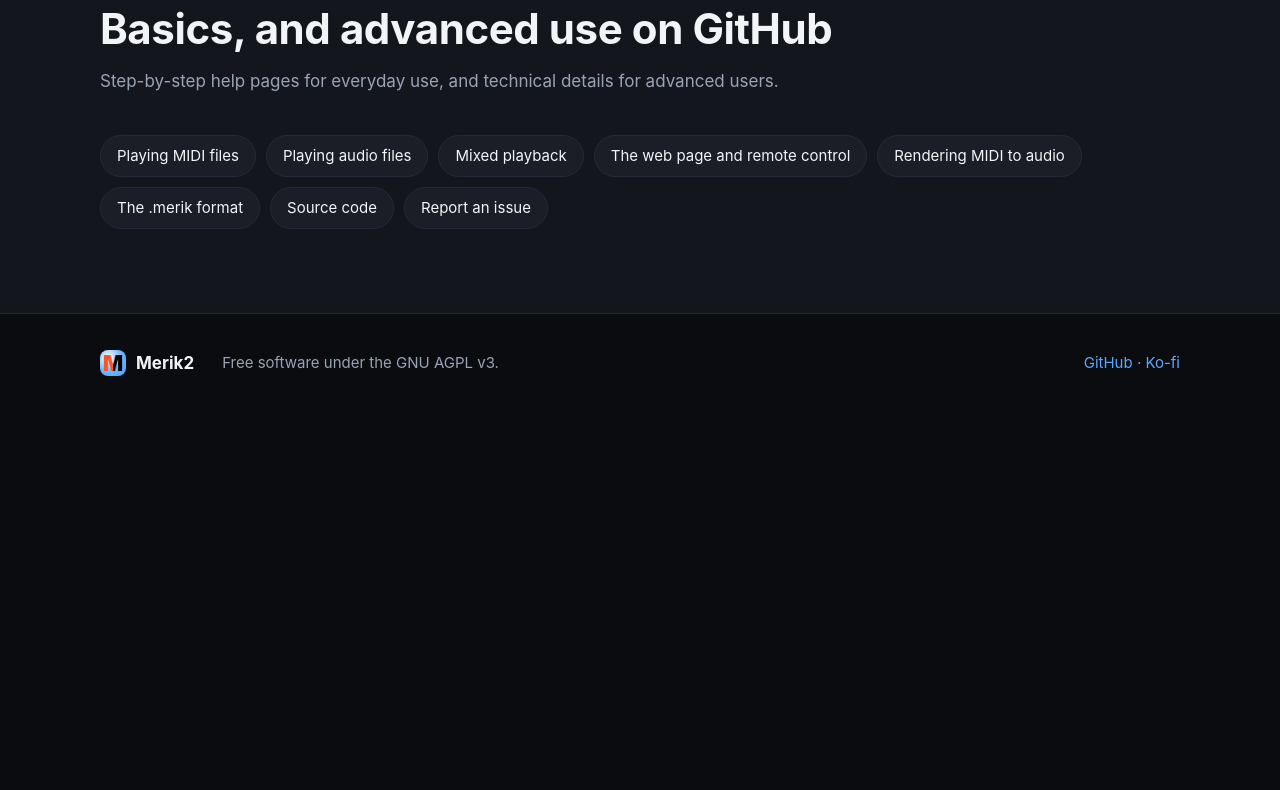
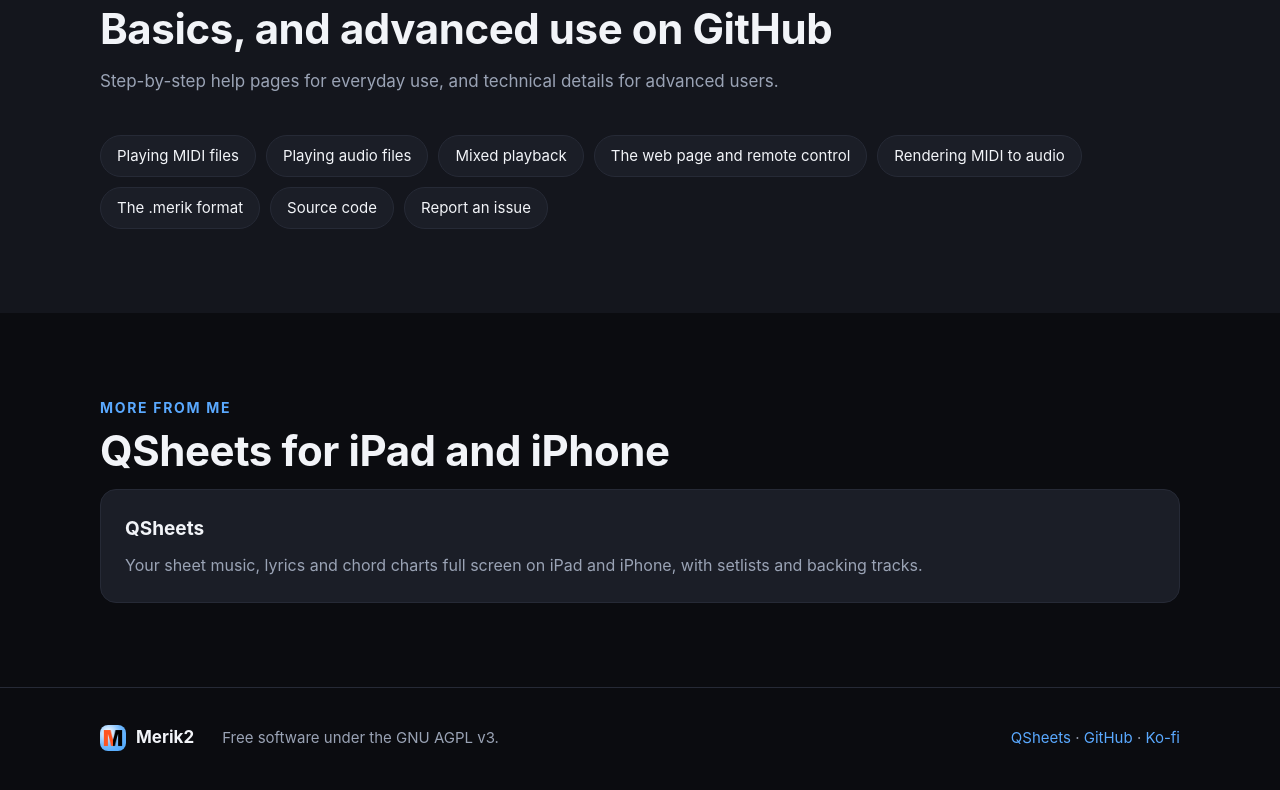
Before and after one commit to erik-nie/Merik2, a plain HTML site: page site/index.html in a window 1280 px wide. Shown: the part 10018-10808 px from the top of the page. Before the commit the page ends 10445 px from the top, so only its background shows below. Drawn offline with Linux system fonts and the light colour scheme; no server answers.

Commit message:
Website: link to QSheets
Co-Authored-By: Claude Opus 5.5 <noreply@anthropic.com>

```diff
--- a/site/index.html
+++ b/site/index.html
@@ -325,10 +325,18 @@ footer .sp{margin-left:auto}
   </div>
 </div></section>
 
+<section id="more"><div class="wrap">
+  <div class="kicker">More from me</div>
+  <h2>QSheets for iPad and iPhone</h2>
+  <div class="grid">
+    <a class="card" href="https://qsheets.merik2.workers.dev" target="_blank" rel="noopener" style="color:inherit;text-decoration:none"><h3>QSheets</h3><p>Your sheet music, lyrics and chord charts full screen on iPad and iPhone, with setlists and backing tracks.</p></a>
+  </div>
+</div></section>
+
 <footer><div class="wrap">
   <a class="brand" href="#top" style="font-size:17px"><img src="img/icon.png" alt="" style="width:26px;height:26px">Merik2</a>
   <span>Free software under the GNU AGPL v3.</span>
-  <span class="sp"><a href="https://github.com/erik-nie/Merik2">GitHub</a> · <a href="https://ko-fi.com/eriknie">Ko-fi</a></span>
+  <span class="sp"><a href="https://qsheets.merik2.workers.dev">QSheets</a> · <a href="https://github.com/erik-nie/Merik2">GitHub</a> · <a href="https://ko-fi.com/eriknie">Ko-fi</a></span>
 </div></footer>
 
 <script>
```
